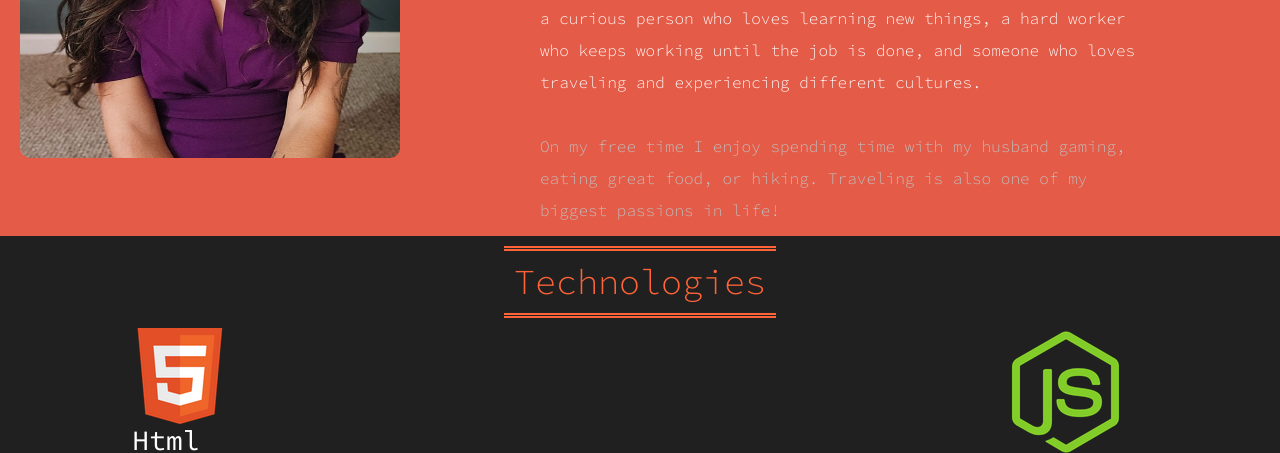
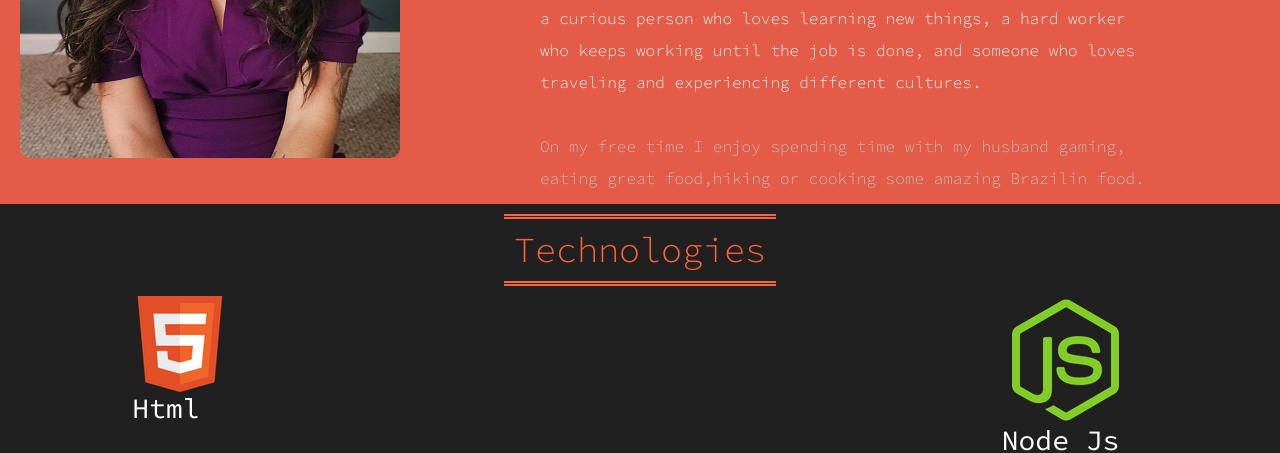
Before and after one commit to geicibarham/portfolio-refactor, a plain HTML site: page index.html in a window 1280 px wide. Shown: the part 880-1333 px from the top of the page. Drawn offline with nearby package versions, Linux system fonts and the light colour scheme; files whose address does not match are found by name.

Commit message:
free time

```diff
--- a/index.html
+++ b/index.html
@@ -88,8 +88,8 @@
                         <br>
                         <span class="free-time">
                             On my free time I enjoy spending time with my husband
-                            gaming, eating great food, or hiking.
-                            Traveling is also one of my biggest passions in life!
+                            gaming, eating great food,hiking or cooking some amazing
+                            Brazilin food.
 
                         </span>
                         <span id="test"></span>
```
